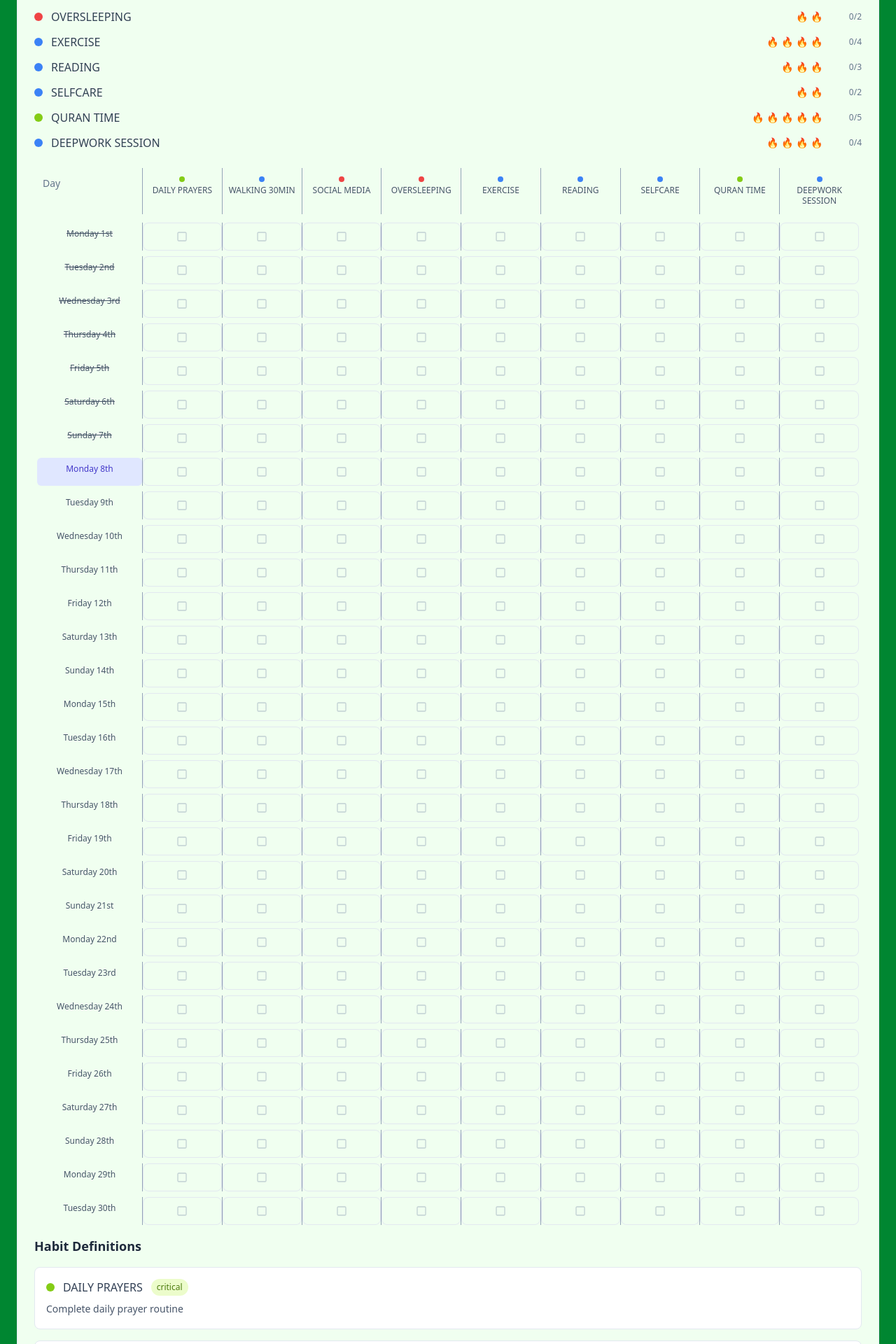
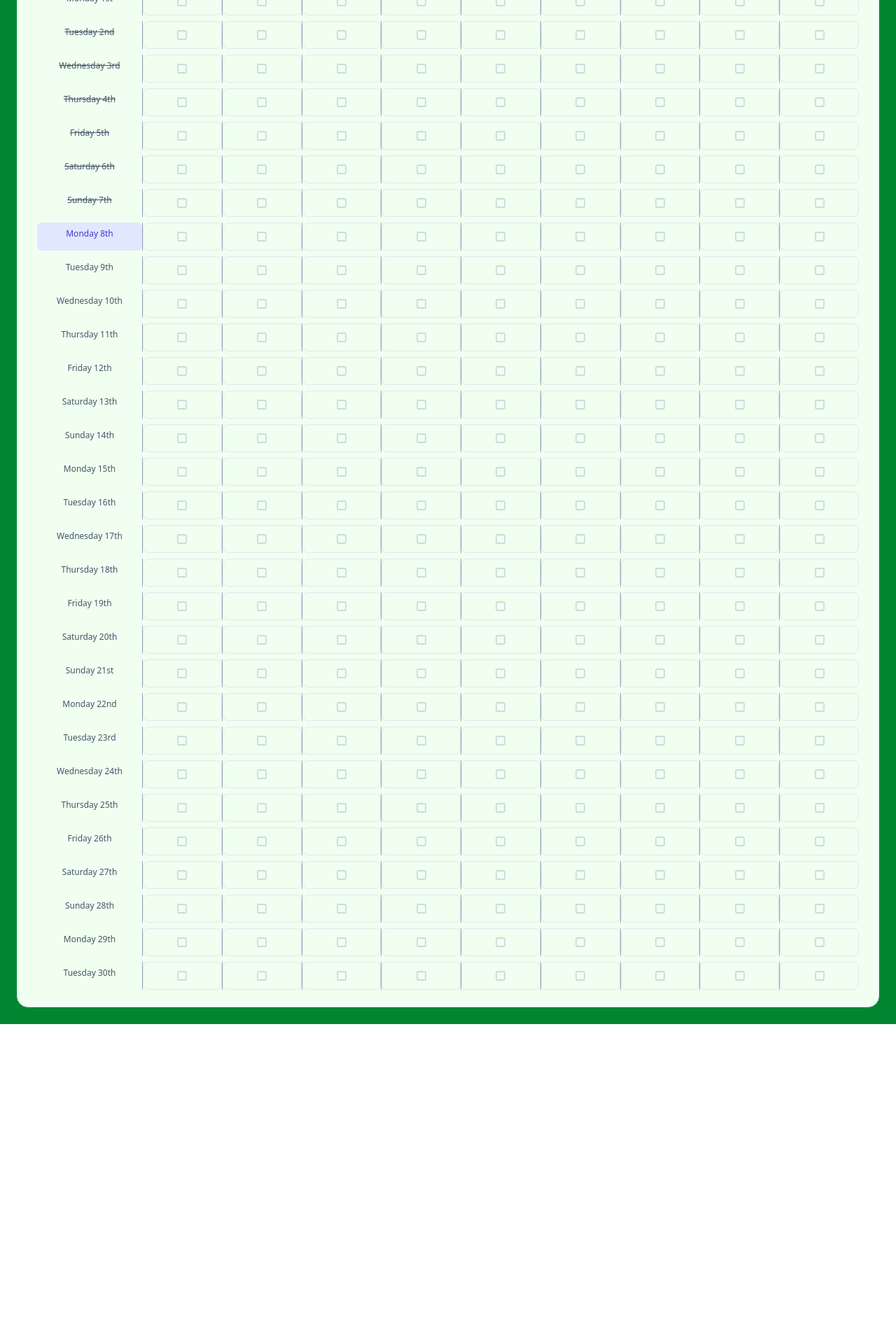
Before and after one commit to brock2p0/HabiTracki, a React (Vite) app: page / in a window 1280 px wide. Shown: the part 420-2340 px from the top of the page at 70% size. After the commit the page ends 1883 px from the top, so only its background shows below. Built offline with nearby package versions, Linux system fonts and the light colour scheme.

Commit message:
Remove Flame Overview and Habit Descriptions

```diff
--- a/src/components/HabitGrid.tsx
+++ b/src/components/HabitGrid.tsx
@@ -101,40 +101,6 @@ const HabitGrid: React.FC<HabitGridProps> = ({
         </div>
       ) : (
         <div className="space-y-4">
-          {/* Habit Flame Overview - Desktop Only */}
-          {!isMobile && (
-            <div className="space-y-3 mb-6" role="list" aria-label="Habit flame momentum overview">
-              {habits.map((habit, habitIndex) => (
-                <div key={habitIndex} className="flex items-center justify-between" role="listitem">
-                  <div className="flex items-center gap-3">
-                    <div className={`w-3 h-3 rounded-full ${
-                      habit.type === 'critical' ? 'bg-habit-critical-500' :
-                      habit.type === 'goal' ? 'bg-habit-goal-500' :
-                      habit.type === 'avoid' ? 'bg-habit-avoid-500' : 'bg-slate-500'
-                    }`}></div>
-                    <span className="font-medium text-slate-700">{habit.name}</span>
-                  </div>
-                  <div className="flex items-center gap-2">
-                    <div className="flex items-center gap-1">
-                      {Array.from({ length: habit.flameCount || 3 }, (_, i) => (
-                        <span
-                          key={i}
-                          className={`text-sm ${i < getFlameMomentum(habit) ? 'text-orange-500' : 'text-slate-300'}`}
-                          aria-hidden="true"
-                        >
-                          🔥
-                        </span>
-                      ))}
-                    </div>
-                    <span className="text-xs text-slate-500 w-12 text-right" aria-label={`${getFlameMomentum(habit)} out of ${habit.flameCount || 3} flames`}>
-                      {getFlameMomentum(habit)}/{habit.flameCount || 3}
-                    </span>
-                  </div>
-                </div>
-              ))}
-            </div>
-          )}
-
           {/* Habit Grid */}
           <div className="overflow-hidden px-1" role="region" aria-labelledby="habit-grid-label">
             <h3 id="habit-grid-label" className="sr-only">Daily habit completion grid</h3>
@@ -243,39 +209,6 @@ const HabitGrid: React.FC<HabitGridProps> = ({
               </div>
             </div>
           </div>
-
-          {/* Habit Descriptions - Desktop Only */}
-          {!isMobile && (
-            <div className="mt-8 space-y-4" role="region" aria-labelledby="habit-descriptions">
-              <h3 id="habit-descriptions" className="text-lg font-semibold text-slate-800 mb-4">Habit Definitions</h3>
-              <div className="grid gap-4">
-                {habits.map((habit, index) => (
-                  <div key={habit.id} className="bg-white rounded-lg p-4 border border-slate-200">
-                    <div className="flex items-center gap-3 mb-2">
-                      <div className={`w-3 h-3 rounded-full ${
-                        habit.type === 'critical' ? 'bg-habit-critical-500' :
-                        habit.type === 'goal' ? 'bg-habit-goal-500' :
-                        habit.type === 'avoid' ? 'bg-habit-avoid-500' : 'bg-slate-500'
-                      }`}></div>
-                      <h4 className="font-medium text-slate-700">{habit.name}</h4>
-                      <span className={`px-2 py-1 text-xs rounded-full ${
-                        habit.type === 'critical' ? 'bg-habit-critical-100 text-habit-critical-700' :
-                        habit.type === 'goal' ? 'bg-habit-goal-100 text-habit-goal-700' :
-                        habit.type === 'avoid' ? 'bg-habit-avoid-100 text-habit-avoid-700' : 'bg-slate-100 text-slate-700'
-                      }`}>
-                        {habit.type}
-                      </span>
-                    </div>
-                    {habit.description ? (
-                      <p className="text-sm text-slate-600 leading-relaxed">{habit.description}</p>
-                    ) : (
-                      <p className="text-sm text-slate-400 italic">No description provided. Add one in settings to clarify what this habit means to you.</p>
-                    )}
-                  </div>
-                ))}
-              </div>
-            </div>
-          )}
         </div>
       )}
     </section>
```
